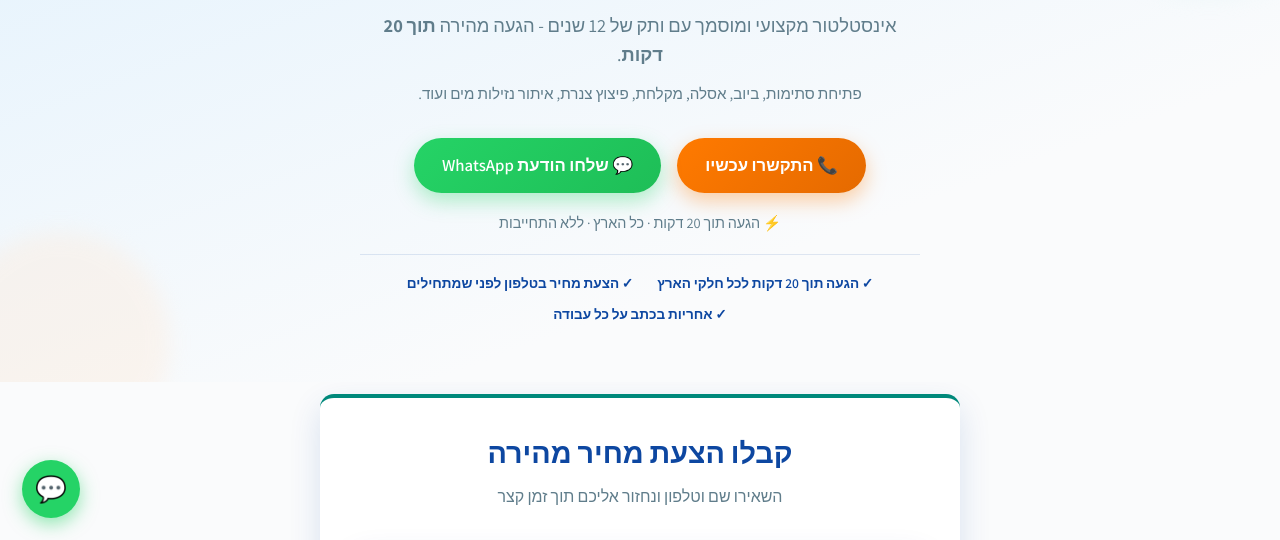
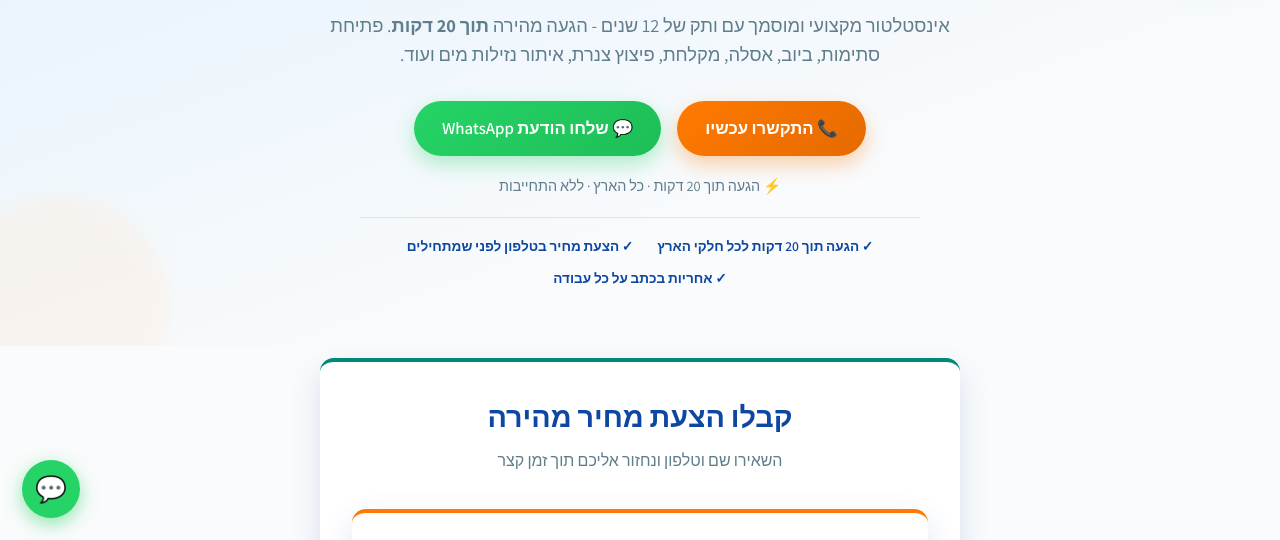
Before and after one commit to dandinn22-commits/website, a website: page website/public/index.html in a window 1280 px wide. Shown: the part 260-800 px from the top of the page. Drawn offline with Linux system fonts and the light colour scheme.

Commit message:
Add files via upload

```diff
--- a/website/public/index.html
+++ b/website/public/index.html
@@ -49,8 +49,7 @@
     <div class="container hero-inner">
       <span class="hero-eyebrow">🔧 שירותי אינסטלציה מקצועיים</span>
       <h1>אינסטלציה בקליק אחד</h1>
-      <p class="hero-sub">אינסטלטור מקצועי ומוסמך עם ותק של 12 שנים - הגעה מהירה <strong>תוך 20 דקות</strong>.</p>
-      <p class="hero-services">פתיחת סתימות, ביוב, אסלה, מקלחת, פיצוץ צנרת, איתור נזילות מים ועוד.</p>
+      <p class="hero-sub">אינסטלטור מקצועי ומוסמך עם ותק של 12 שנים - הגעה מהירה <strong>תוך 20 דקות</strong>. פתיחת סתימות, ביוב, אסלה, מקלחת, פיצוץ צנרת, איתור נזילות מים ועוד.</p>
       <div class="hero-actions">
         <a href="tel:0536726205" class="btn btn-primary">📞 התקשרו עכשיו</a>
         <a href="https://wa.me/972536726205?text=%D7%94%D7%99%D7%99%2C%20%D7%90%D7%A9%D7%9E%D7%97%20%D7%9C%D7%A7%D7%91%D7%9C%20%D7%94%D7%A6%D7%A2%D7%AA%20%D7%9E%D7%97%D7%99%D7%A8%20%D7%9C%D7%A9%D7%99%D7%A8%D7%95%D7%AA%20%D7%90%D7%99%D7%A0%D7%A1%D7%98%D7%9C%D7%A6%D7%99%D7%94" class="btn btn-whatsapp" target="_blank" rel="noopener">
--- a/website/public/style.css
+++ b/website/public/style.css
@@ -180,12 +180,6 @@ a { text-decoration: none; color: inherit; }
 }
 .hero-sub {
   font-size: 1.15rem;
-  color: var(--text-light);
-  max-width: 560px;
-  margin: 0 auto 12px;
-}
-.hero-services {
-  font-size: 0.95rem;
   color: var(--text-light);
   max-width: 620px;
   margin: 0 auto 32px;
```
